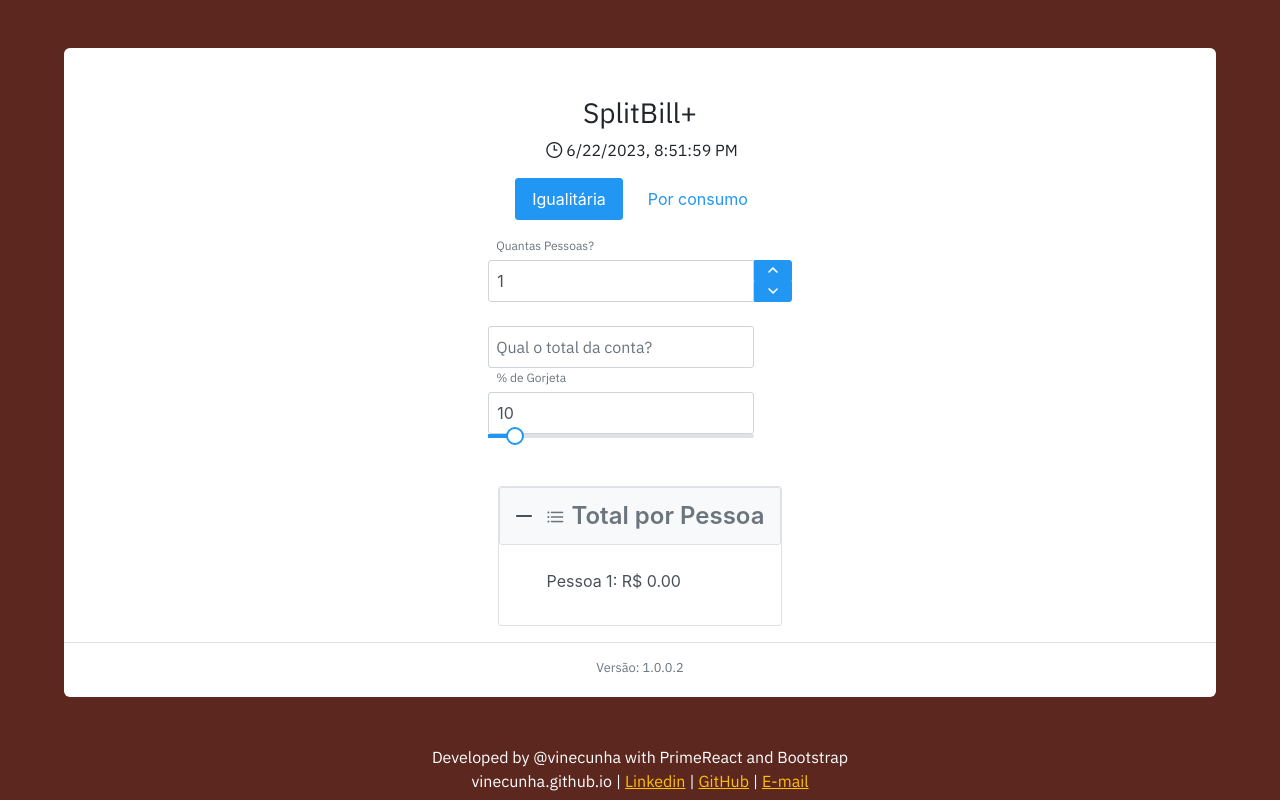
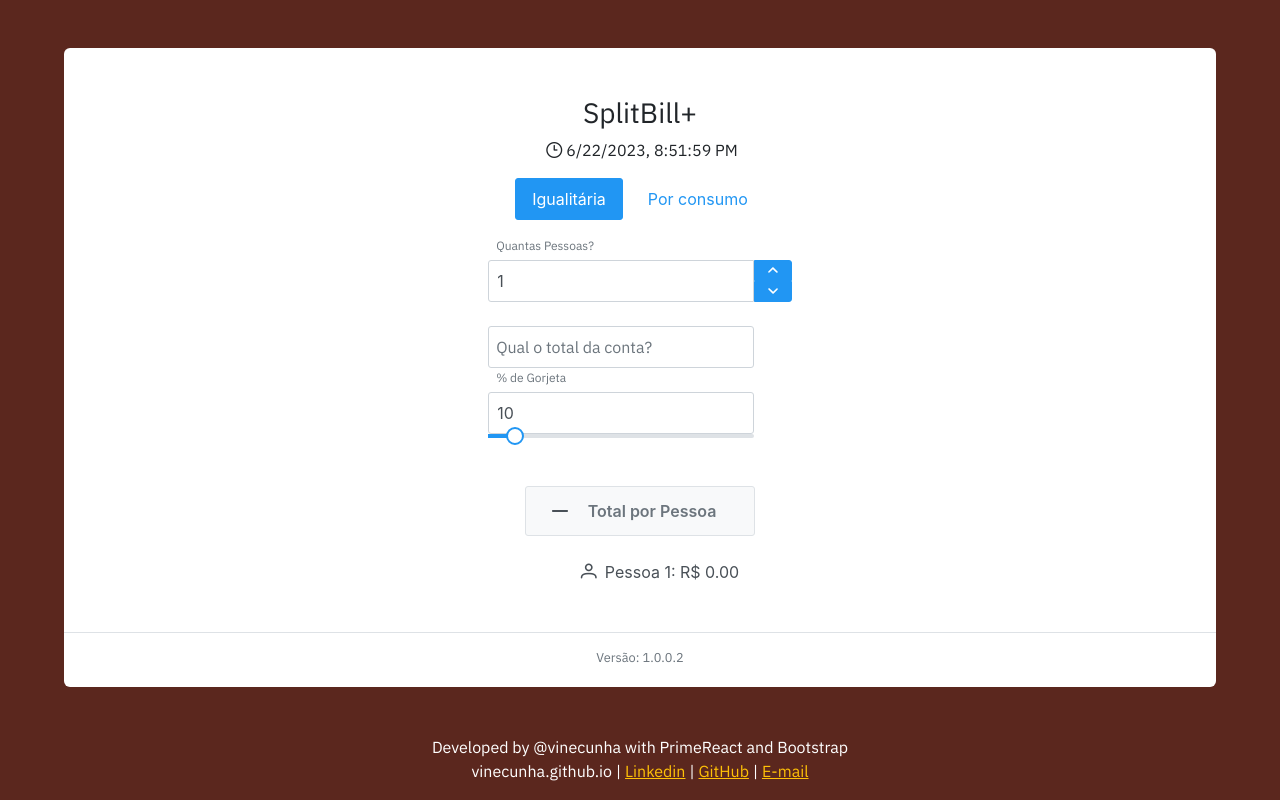
Before and after one commit to vinecunha/gorjeta, a React (Create React App) app: page / in a window 1280 px wide. Built offline with nearby package versions, Linux system fonts and the light colour scheme.

Commit message:
v.1.0.0.2

```diff
--- a/src/App.js
+++ b/src/App.js
@@ -112,9 +112,8 @@ const RestaurantBill = () => {
   };
 
   const legendTemplate = (
-    <div className="flex align-items-center text-secondary">
-        <span className="pi pi-list mx-2"></span>
-        <span className="font-bold text-lg">Total por Pessoa</span>
+    <div className="container-fluid d-flex flex-row align-items-center text-secondary">
+        <span style={{fontSize: '1rem'}} className="font-bold m-0">Total por Pessoa</span>
     </div>
 );
 
@@ -270,11 +269,11 @@ const RestaurantBill = () => {
         </span>
       </div>
 
-      <Fieldset legend={legendTemplate} className='mt-5' toggleable>
+      <Fieldset legend={legendTemplate} className='mt-5 border-0' toggleable>
         <ul>
           {billItems.map((item, index) => (
             <><li key={index} style={{listStyle: 'none'}}>
-              {`Pessoa ${index + 1}: R$ ${calculateTotalPerPerson(index).toFixed(2)}`}
+              {<span className="pi pi-user mx-2"></span>}{`Pessoa ${index + 1}: R$ ${calculateTotalPerPerson(index).toFixed(2)}`}
             </li>
             </>
           ))}
```
